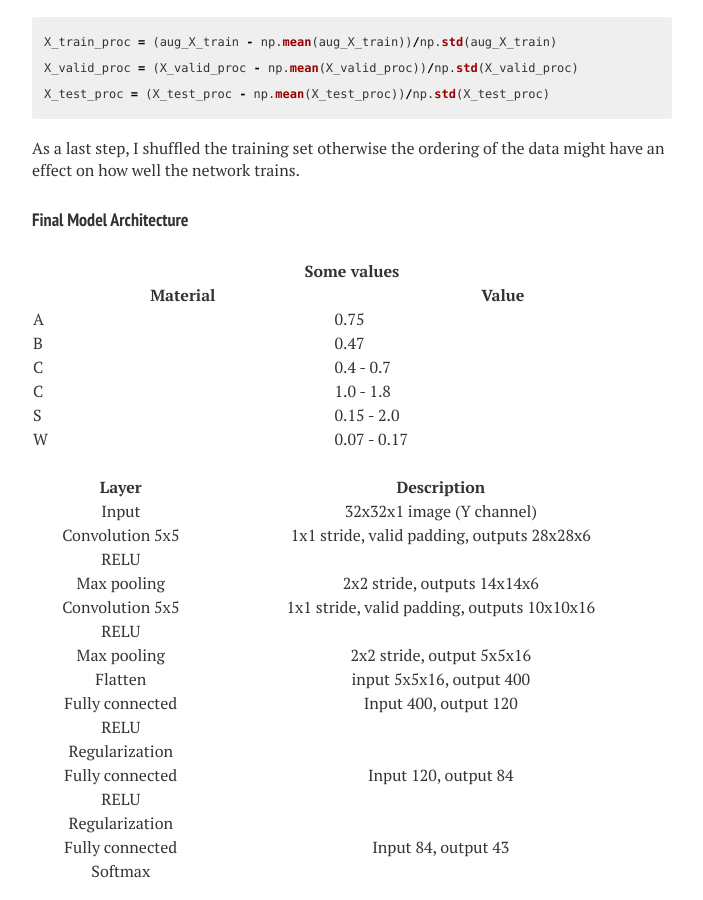
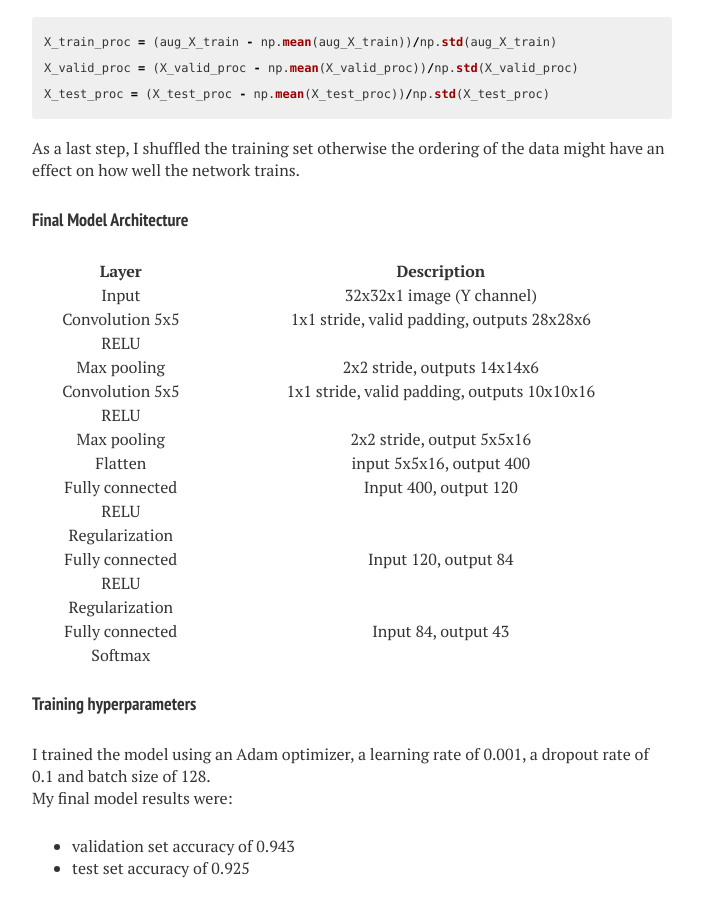
Before and after one commit to IacopomC/iacopomc.github.io, a Jekyll site: the page built from _projects/2020-07-25-traffic-sign-classifier-project.md, in a window 1280 px wide and 900 px high, scrolled down 3041 px. Shown: the whole window, without its empty margins (288-991 px from the left). Built offline with Jekyll 4.4.1, drawn with Linux system fonts in a browser that asks for light colours; nearby versions of some CDN libraries.

Commit message:
Remove table trial

```diff
--- a/_projects/2020-07-25-traffic-sign-classifier-project.md
+++ b/_projects/2020-07-25-traffic-sign-classifier-project.md
@@ -124,40 +124,6 @@ As a last step, I shuffled the training set otherwise the ordering of the data m
 
 #### Final Model Architecture
 
-<table class="tg">
-  <tr>
-    <th class="tg-baqh" colspan="2">Some values</th>
-  </tr>
-  <tr>
-    <th class="tg-baqh">Material</th>
-    <th class="tg-baqh">Value</th>
-  </tr>
-  <tr>
-    <td class="tg-baqh">A</td>
-    <td class="tg-baqh">0.75</td>
-  </tr>
-  <tr>
-    <td class="tg-baqh">B</td>
-    <td class="tg-baqh">0.47</td>
-  </tr>
-  <tr>
-    <td class="tg-baqh">C</td>
-    <td class="tg-baqh">0.4 - 0.7</td>
-  </tr>
-  <tr>
-    <td class="tg-baqh">C</td>
-    <td class="tg-baqh">1.0 - 1.8</td>
-  </tr>
-  <tr>
-    <td class="tg-baqh">S</td>
-    <td class="tg-baqh">0.15 - 2.0</td>
-  </tr>
-  <tr>
-    <td class="tg-baqh">W</td>
-    <td class="tg-baqh">0.07 - 0.17</td>
-  </tr>
-</table>
-
 | Layer         		|     Description	        					|
 |:---------------------:|:---------------------------------------------:|
 | Input         		| 32x32x1 image (Y channel)   							|
```
